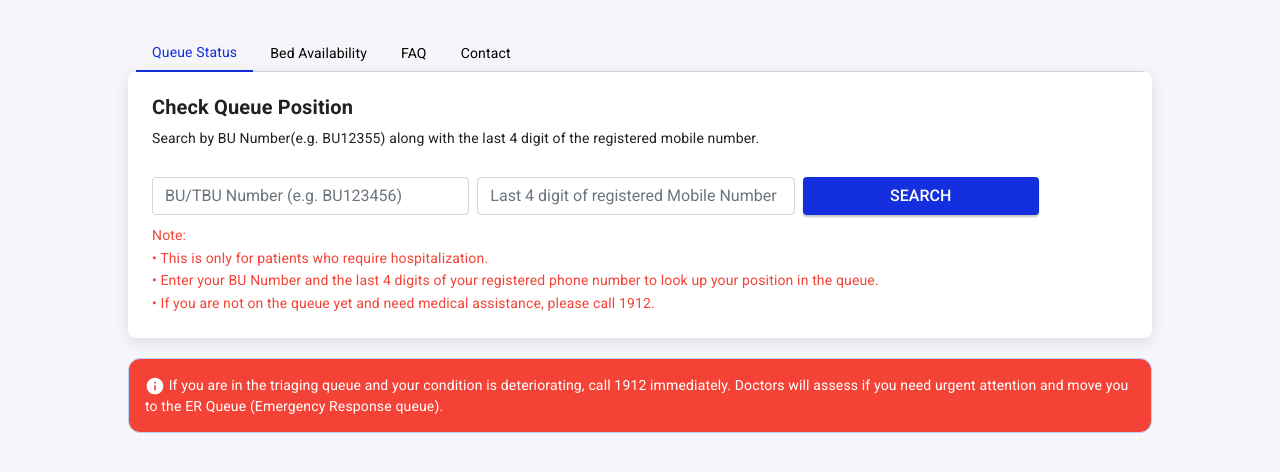
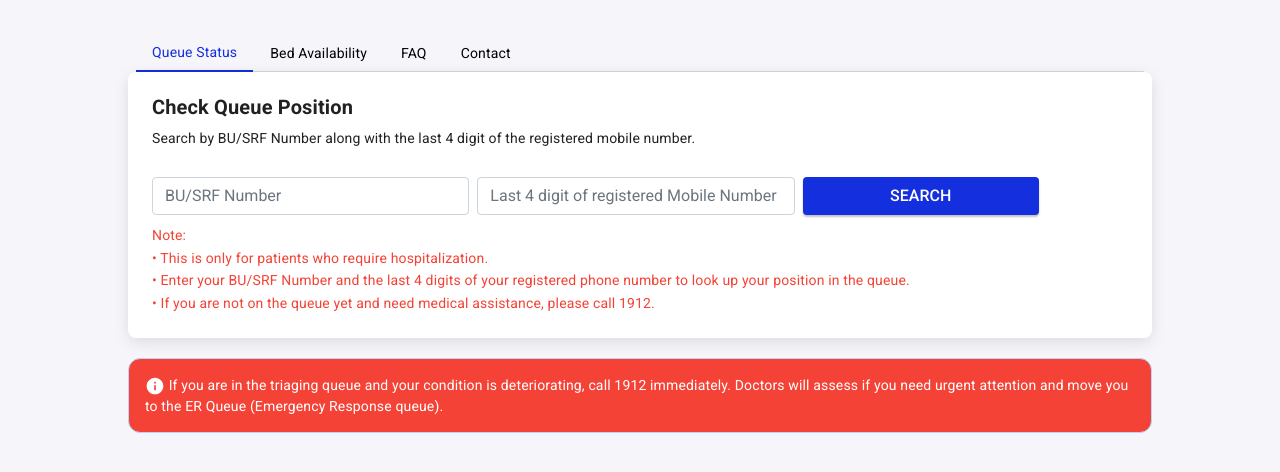
Before and after one commit to suryat789/BBMP-CHBMS-Improvement, a PHP site: page / in a window 1280 px wide. Shown: the top 472 px of the page. Run offline with PHP 8.4, Linux system fonts and the light colour scheme; data that the repository does not hold is empty.

Commit message:
Added SRF Number in column and search

```diff
--- a/portal/ui/BBMPDoctorsConsultationQueue.php
+++ b/portal/ui/BBMPDoctorsConsultationQueue.php
@@ -95,7 +95,7 @@ if ($pagetype == "") {
 
                     <th scope="col">Queue Position</th>
                     <th scope="col">BU Number</th>
-                    <!-- <th scope="col">SRF Number.</th> -->
+                    <th scope="col">SRF Number</th>
                     <th scope="col">Added On</th>
 
                   </tr>
@@ -134,6 +134,9 @@ if ($pagetype == "") {
           data: 'bucode'
         },
         {
+          data: 'srf_number'
+        },
+        {
           data: 'time_added_to_queue'
         },
       ],
--- a/portal/ui/index.php
+++ b/portal/ui/index.php
@@ -80,12 +80,12 @@
         <div class="cs-white-cards">
           <div class="card-body">
             <h6 class="card-title cs-card1-header  jk-font-bold">Check Queue Position </h6>
-            <h6 class="card-subtitle cs-card1-helper-text">Search by BU Number(e.g. BU12355) along with the last 4 digit of the registered mobile number.</h6>
+            <h6 class="card-subtitle cs-card1-helper-text">Search by BU/SRF Number along with the last 4 digit of the registered mobile number.</h6>
 
             <form name="myForm" class="row g-3 needs-validation cs-card1-form jk-dashboard-form" novalidate>
               <div class="col-md-4 jk-no-padding-left">
                 <!-- <label for="validationCustom01" class="form-label">First name</label> -->
-                <input type="text" name="buNumber"  class="form-control" id="validationCustom01" placeholder="BU/TBU Number (e.g. BU123456)" required>
+                <input type="text" name="buNumber"  class="form-control" id="validationCustom01" placeholder="BU/SRF Number" required>
 
               </div>
               <div class="col-md-4 jk-no-padding-left">
@@ -107,7 +107,7 @@
                 • This is only for patients who require hospitalization.
               </div>
               <div>
-                • Enter your BU Number and the last 4 digits of your registered phone number to look up your
+                • Enter your BU/SRF Number and the last 4 digits of your registered phone number to look up your
                 position in the queue.
               </div>
               <div>
--- a/portal/ui/php/consutationajax.php
+++ b/portal/ui/php/consutationajax.php
@@ -75,7 +75,7 @@ $rowperpage = 10;
 		 foreach($result as $key => $val){
 				$data[$key]['patient_id'] = $i;
 				$data[$key]['bucode'] = $val['bucode'];
-        //$data[$key]['srf_number'] = $val['srf_number'];
+        $data[$key]['srf_number'] = $val['srf_number'];
         $data[$key]['time_added_to_queue'] = date('d/m/Y h:i:s A', strtotime($val['time_added_to_queue']));
         $i++;
 		 }
--- a/portal/ui/php/searchQueueStatus.php
+++ b/portal/ui/php/searchQueueStatus.php
@@ -3,9 +3,9 @@
    include('connection.php');
     $buCode = $_POST['buCode'];
     $phone = $_POST['phone'];
-    $query1="select p1.id, p1.bucode,p1.queue_name,p1.queue_type,p1.srf_number,p1.zone, (SELECT count(*) FROM patient p2 where p2.queue_name = p1.queue_name and p2.queue_type = p1.queue_type and p2.time_added_to_queue < p1.time_added_to_queue) AS queue_position from patient p1 where p1.bucode = ? and p1.phone = ? ";
+    $query1="select p1.id, p1.bucode,p1.queue_name,p1.queue_type,p1.srf_number,p1.zone, (SELECT count(*) FROM patient p2 where p2.queue_name = p1.queue_name and p2.queue_type = p1.queue_type and p2.time_added_to_queue < p1.time_added_to_queue) AS queue_position from patient p1 where p1.bucode = ? || p1.srf_number = ? and p1.phone = ? ";
     $query = $mysqli->prepare($query1);
-    $query->bind_param('ss', $buCode,$phone);
+    $query->bind_param('sss', $buCode,$buCode,$phone);
     $query->execute();
     $data = array();
     if ($result = $query->get_result()) {
```
